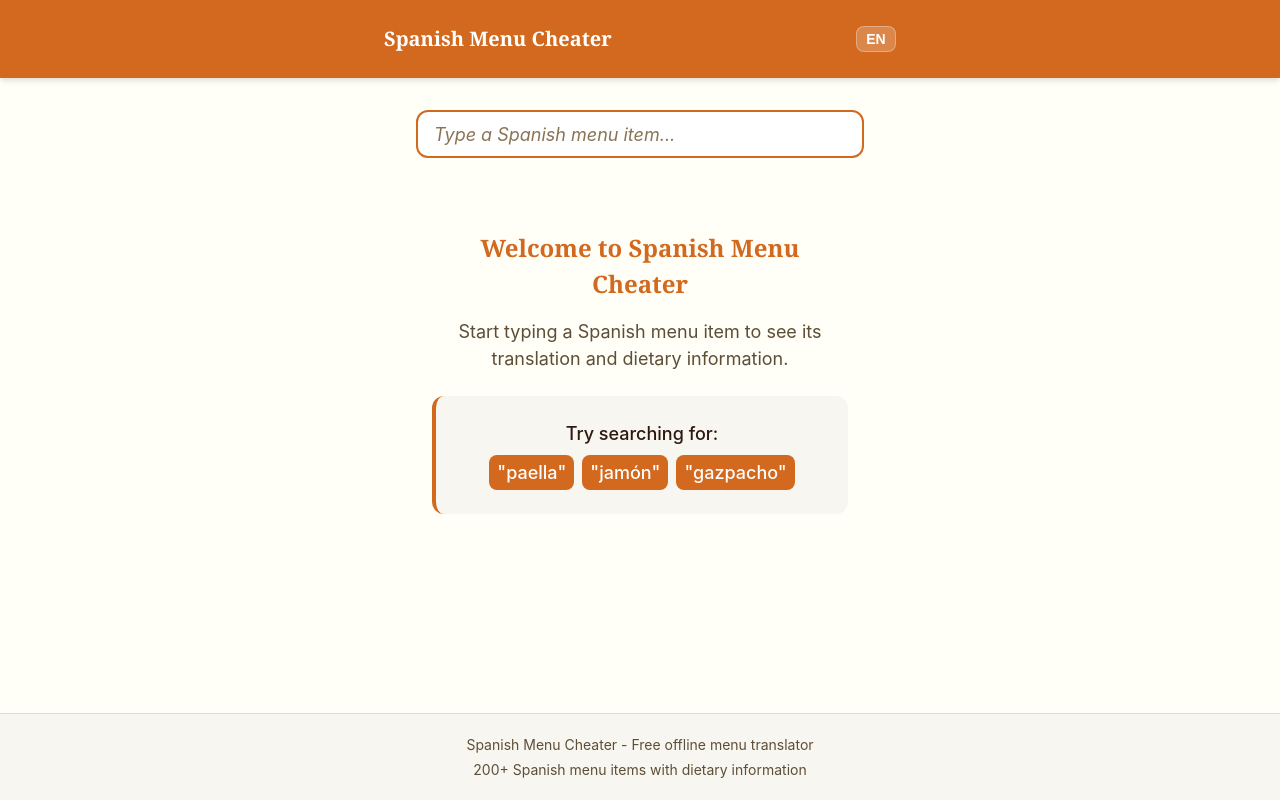
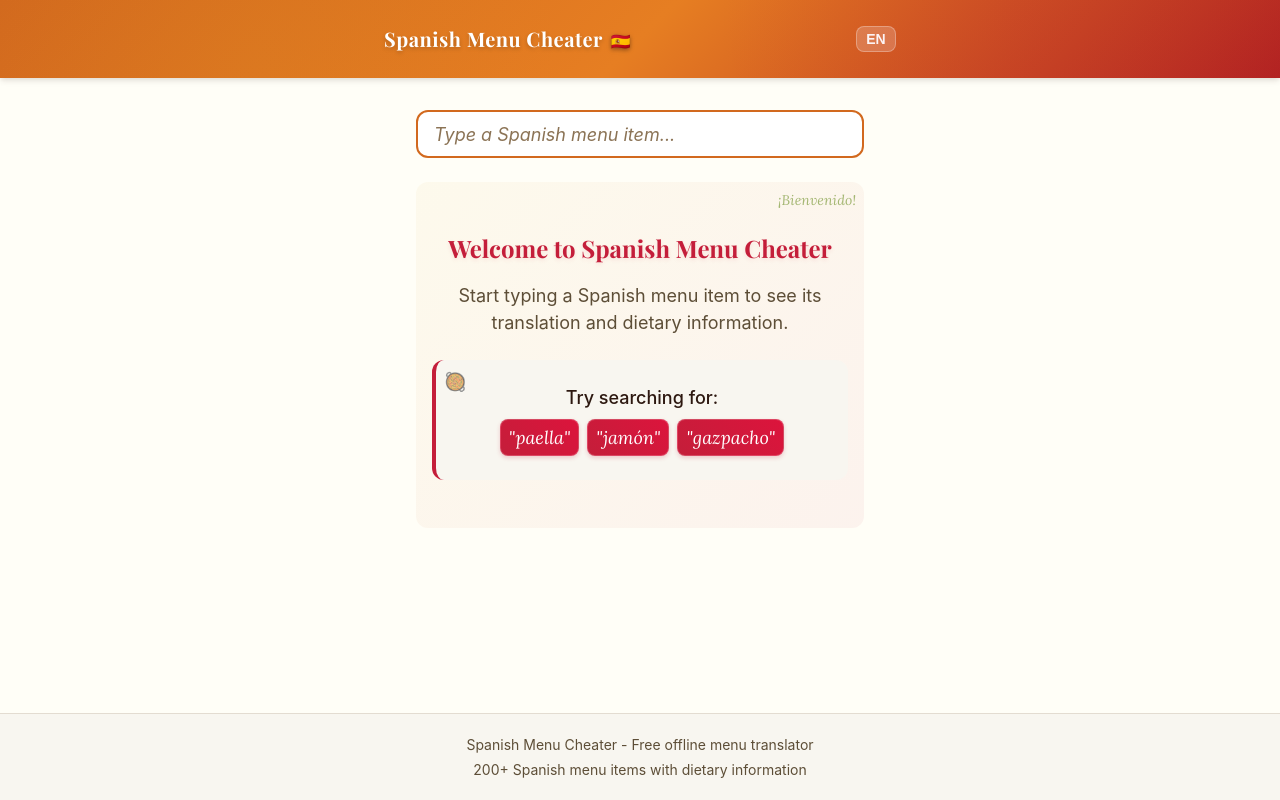
Before and after one commit to makoah/SpanishMenuCheater, a website with bundled scripts: page index.html in a window 1280 px wide. Built offline with nearby package versions, Linux system fonts and the light colour scheme.

Commit message:
feat: implement task 4.6 - enhanced Spanish-themed visual styling
Typography Enhancements:

- Added Google Fonts: Playfair Display, Lora, Cormorant Garamond

- Spanish font for menu items with italic styling and text shadows

- Enhanced app title with Spanish flag emoji and text shadow

Color Palette Expansion:

- Added Spanish cultural colors: flamenco red, Seville gold, olive green

- Enhanced gradients throughout UI for warmth and depth

- Spanish-themed pricing with gold gradient background

Visual Elements:

- Gradient header with decorative overlay patterns

- Left border accent on result cards (Spanish flag colors)

- Welcome message with '¡Bienvenido\!' accent and gradient background

- Paella emoji accent on example searches

- Enhanced hover effects with Spanish color transitions

Related to task 4.6 in Spanish Menu Cheater PWA PRD

```diff
--- a/styles/components.css
+++ b/styles/components.css
@@ -165,14 +165,31 @@
   text-align: center;
   padding: var(--space-2xl) var(--space-md);
   color: var(--color-text-secondary);
+  background: linear-gradient(135deg, rgba(218, 165, 32, 0.05) 0%, rgba(196, 30, 58, 0.05) 100%);
+  border-radius: var(--radius-lg);
+  position: relative;
+  overflow: hidden;
+}
+
+.welcome-message::before {
+  content: '¡Bienvenido!';
+  position: absolute;
+  top: var(--space-sm);
+  right: var(--space-sm);
+  font-size: var(--font-size-sm);
+  color: var(--color-olive);
+  font-style: italic;
+  opacity: 0.6;
+  font-family: var(--font-family-spanish);
 }
 
 .welcome-message h2 {
   font-family: var(--font-family-heading);
   font-size: var(--font-size-2xl);
   font-weight: var(--font-weight-bold);
-  color: var(--color-primary);
+  color: var(--color-flamenco-red);
   margin-bottom: var(--space-md);
+  text-shadow: 0 2px 4px rgba(196, 30, 58, 0.1);
 }
 
 .welcome-message p {
@@ -184,7 +201,17 @@
   background: var(--color-surface-alt);
   padding: var(--space-lg);
   border-radius: var(--radius-lg);
-  border-left: 4px solid var(--color-primary);
+  border-left: 4px solid var(--color-flamenco-red);
+  position: relative;
+}
+
+.example-searches::before {
+  content: '🥘';
+  position: absolute;
+  top: var(--space-sm);
+  left: var(--space-sm);
+  font-size: var(--font-size-lg);
+  opacity: 0.7;
 }
 
 .example-searches p {
@@ -202,18 +229,23 @@
 }
 
 .example-searches li {
-  background: var(--color-primary);
+  background: linear-gradient(45deg, var(--color-flamenco-red), var(--color-accent-light));
   color: var(--color-text-inverse);
   padding: var(--space-xs) var(--space-sm);
   border-radius: var(--radius-md);
   font-weight: var(--font-weight-medium);
+  font-family: var(--font-family-spanish);
+  font-style: italic;
   cursor: pointer;
   transition: all var(--transition-fast);
+  border: 1px solid rgba(255, 255, 255, 0.2);
+  box-shadow: 0 2px 4px rgba(196, 30, 58, 0.2);
 }
 
 .example-searches li:hover {
-  background: var(--color-primary-dark);
-  transform: translateY(-1px);
+  background: linear-gradient(45deg, var(--color-accent-light), var(--color-flamenco-red));
+  transform: translateY(-2px);
+  box-shadow: 0 4px 8px rgba(196, 30, 58, 0.3);
 }
 
 /* Loading Indicator */
@@ -278,6 +310,19 @@
   padding: var(--space-lg);
   box-shadow: var(--shadow-sm);
   transition: all var(--transition-normal);
+  position: relative;
+  overflow: hidden;
+}
+
+.result-card::before {
+  content: '';
+  position: absolute;
+  top: 0;
+  left: 0;
+  width: 4px;
+  height: 100%;
+  background: linear-gradient(to bottom, var(--color-flamenco-red), var(--color-seville-gold));
+  opacity: 0.7;
 }
 
 .result-card:hover {
@@ -293,11 +338,14 @@
 }
 
 .result-spanish {
-  font-family: var(--font-family-heading);
+  font-family: var(--font-family-spanish);
   font-size: var(--font-size-xl);
   font-weight: var(--font-weight-bold);
-  color: var(--color-primary);
+  color: var(--color-flamenco-red);
   margin: 0;
+  font-style: italic;
+  text-shadow: 0 1px 2px rgba(196, 30, 58, 0.1);
+  letter-spacing: 0.25px;
 }
 
 .result-english {
@@ -316,12 +364,15 @@
 
 .result-price {
   display: inline-block;
-  background: var(--color-primary);
-  color: var(--color-text-inverse);
+  background: linear-gradient(45deg, var(--color-seville-gold), #F4D03F);
+  color: var(--color-text-primary);
   padding: var(--space-xs) var(--space-sm);
   border-radius: var(--radius-md);
-  font-weight: var(--font-weight-medium);
+  font-weight: var(--font-weight-bold);
   font-size: var(--font-size-sm);
+  border: 1px solid rgba(218, 165, 32, 0.3);
+  box-shadow: 0 2px 4px rgba(218, 165, 32, 0.2);
+  font-family: var(--font-family-accent);
 }
 
 /* Dietary Information */
--- a/styles/main.css
+++ b/styles/main.css
@@ -1,14 +1,27 @@
+/* ===================================
+   Spanish-Themed Font Imports
+   =================================== */
+@import url('https://fonts.googleapis.com/css2?family=Playfair+Display:wght@400;600;700&family=Lora:ital,wght@0,400;0,500;0,600;1,400&family=Cormorant+Garamond:wght@400;500;600&display=swap');
+
 /* ===================================
    CSS Custom Properties (Variables)
    =================================== */
 :root {
-  /* Spanish-themed Color Palette */
+  /* Spanish-themed Color Palette - Inspired by Spanish architecture and culture */
   --color-primary: #D2691E;        /* Peru/Orange - warm Spanish terra cotta */
   --color-primary-light: #F4A460;  /* Sandy brown - lighter accent */
   --color-primary-dark: #A0522D;   /* Sienna - darker accent */
+  --color-primary-vibrant: #E67E22; /* Vibrant orange for highlights */
 
   --color-secondary: #CD853F;      /* Peru - complementary warm tone */
   --color-accent: #B22222;         /* Fire brick - Spanish red accent */
+  --color-accent-light: #DC143C;   /* Crimson red for emphasis */
+
+  /* Spanish Cultural Colors */
+  --color-flamenco-red: #C41E3A;   /* Deep passionate red */
+  --color-seville-gold: #DAA520;   /* Golden yellow accent */
+  --color-mediterranean: #4682B4;  /* Mediterranean blue */
+  --color-olive: #6B8E23;          /* Spanish olive green */
 
   /* Neutral Colors */
   --color-background: #FFFEF7;     /* Warm white background */
@@ -33,9 +46,11 @@
   --color-interactive-active: var(--color-accent);
   --color-interactive-disabled: var(--color-text-tertiary);
 
-  /* Typography Scale */
-  --font-family-primary: -apple-system, BlinkMacSystemFont, 'Segoe UI', 'Roboto', sans-serif;
-  --font-family-heading: 'Georgia', 'Times New Roman', serif;
+  /* Typography Scale - Spanish-inspired fonts */
+  --font-family-primary: -apple-system, BlinkMacSystemFont, 'Segoe UI', 'Roboto', 'Helvetica Neue', sans-serif;
+  --font-family-heading: 'Playfair Display', 'Georgia', 'Times New Roman', serif;
+  --font-family-accent: 'Cormorant Garamond', 'Crimson Text', 'Georgia', serif;
+  --font-family-spanish: 'Lora', 'Merriweather', 'Georgia', serif; /* For Spanish menu items */
 
   --font-size-xs: 0.75rem;     /* 12px */
   --font-size-sm: 0.875rem;    /* 14px */
@@ -141,13 +156,29 @@ body {
 
 /* Header */
 .app-header {
-  background-color: var(--color-primary);
+  background: linear-gradient(135deg, var(--color-primary) 0%, var(--color-primary-vibrant) 50%, var(--color-accent) 100%);
   color: var(--color-text-inverse);
   padding: var(--space-sm) var(--space-md);
   box-shadow: var(--shadow-md);
   position: sticky;
   top: 0;
   z-index: var(--z-sticky);
+  position: relative;
+  overflow: hidden;
+}
+
+/* Spanish decorative element */
+.app-header::before {
+  content: '';
+  position: absolute;
+  top: 0;
+  left: 0;
+  right: 0;
+  bottom: 0;
+  background-image:
+    radial-gradient(circle at 20% 80%, rgba(218, 165, 32, 0.1) 0%, transparent 30%),
+    radial-gradient(circle at 80% 20%, rgba(196, 30, 58, 0.1) 0%, transparent 30%);
+  pointer-events: none;
 }
 
 .header-content {
@@ -163,6 +194,17 @@ body {
   font-size: var(--font-size-xl);
   font-weight: var(--font-weight-bold);
   margin: 0;
+  text-shadow: 0 2px 4px rgba(0, 0, 0, 0.2);
+  letter-spacing: 0.5px;
+  position: relative;
+  z-index: 1;
+}
+
+.app-title::after {
+  content: '🇪🇸';
+  margin-left: var(--space-sm);
+  font-size: 0.8em;
+  filter: drop-shadow(0 1px 2px rgba(0, 0, 0, 0.2));
 }
 
 .header-controls {
```
Also changed, not shown: tasks/tasks-prd-spanish-menu-cheater.md (+1 -1 lines).
